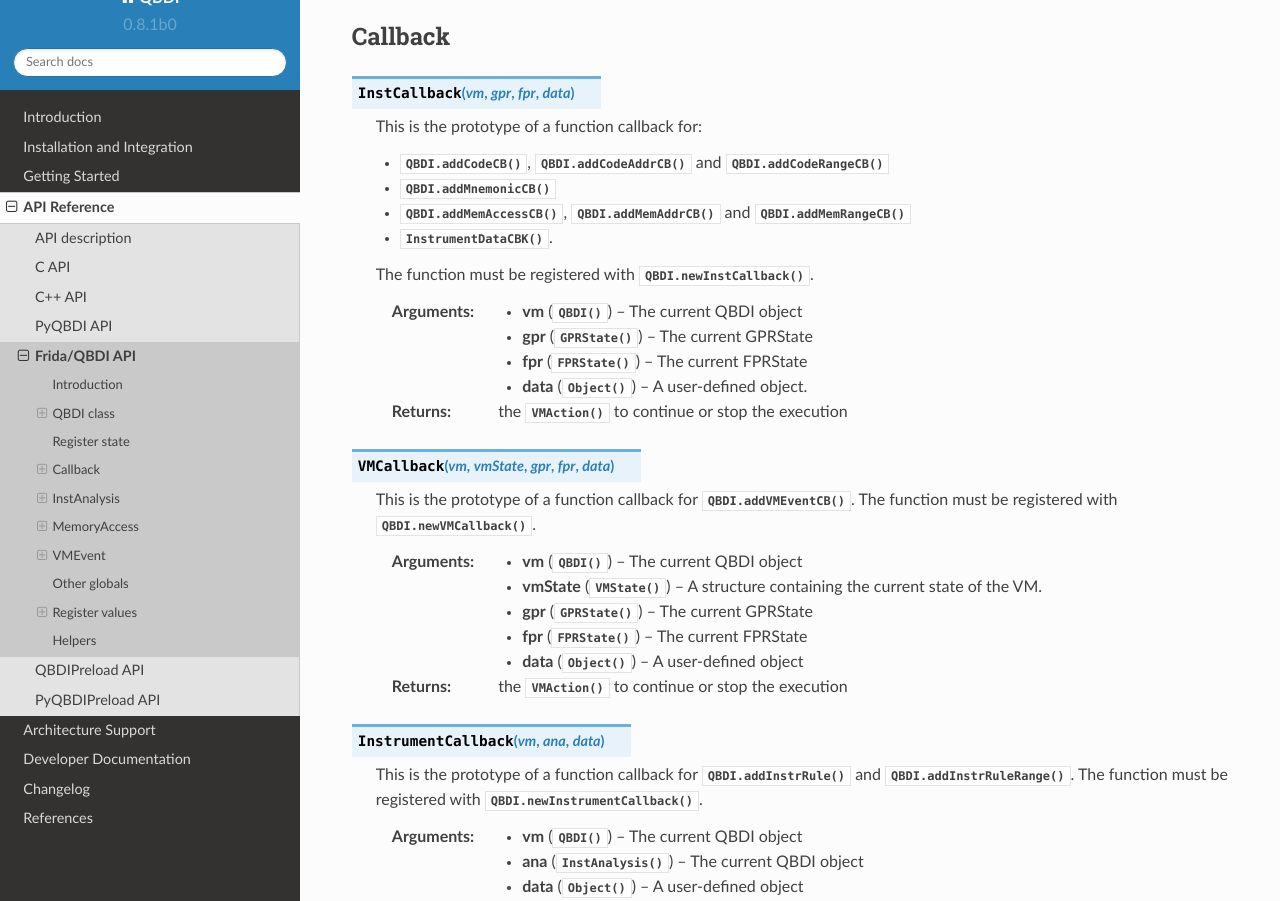
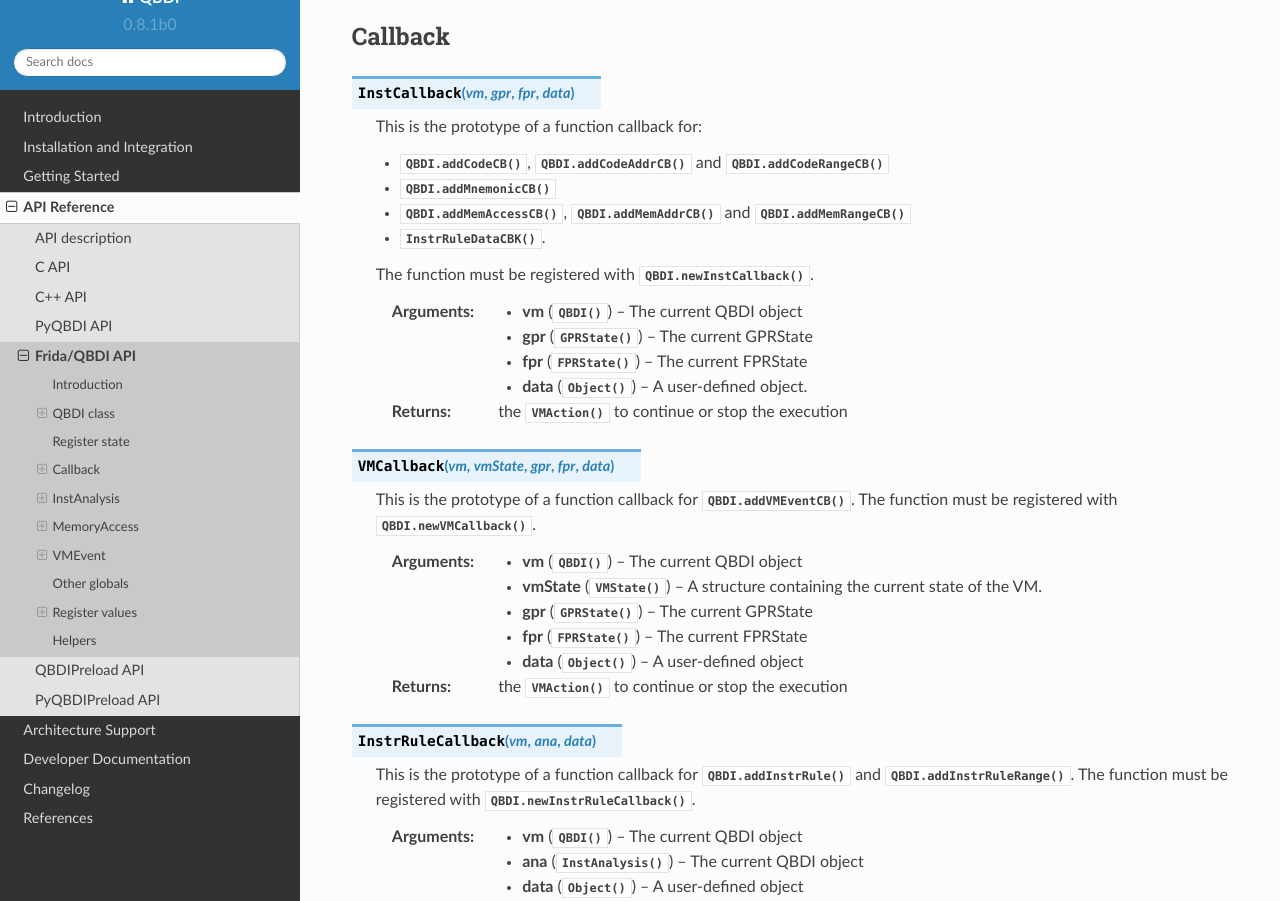
Before and after one commit to QBDI/QBDI, a Sphinx documentation site: the page built from docs/source/api_js.rst, in a window 1280 px wide and 1400 px high, scrolled down 7799 px, cut to the strip 28-929 px from the top of the window. Built offline with Sphinx 7.4.7 and the Read the Docs theme 2.0.0, drawn with Linux system fonts in a browser that asks for light colours; some of the changed text lies outside the part shown.

Commit message:
Rename InstrumentCallback

```diff
--- a/docs/source/api_js.rst
+++ b/docs/source/api_js.rst
@@ -11,7 +11,7 @@ We provide bindings for Frida, most C/C++ APIs are exported and available throug
 Nevertheless, this API slightly differs from the C++ API:
 
 - Every callback must be created as a native function.
-  The callback registration can be done through calling :js:func:`QBDI.newInstCallback`, :js:func:`QBDI.newVMCallback` and :js:func:`QBDI.newInstrumentCallback`.
+  The callback registration can be done through calling :js:func:`QBDI.newInstCallback`, :js:func:`QBDI.newVMCallback` and :js:func:`QBDI.newInstrRuleCallback`.
 - The *QBDI* class is the equivalent of the *VM* class we have in the C++ API.
 
 
@@ -22,7 +22,7 @@ With Frida API, the QBDI object is the equivalent of the VM object in C++ API.
 
 .. js:autoclass:: QBDI
    :members:
-   :exclude-members: newInstrumentCallback, newInstCallback, newVMCallback, addMnemonicCB,
+   :exclude-members: newInstrRuleCallback, newInstCallback, newVMCallback, addMnemonicCB,
                      addCodeCB, addCodeAddrCB, addCodeRangeCB, addVMEventCB, addMemAccessCB, addMemAddrCB, addMemRangeCB,
                      recordMemoryAccess, addInstrRule, addInstrRuleRange, deleteAllInstrumentations, deleteInstrumentation,
                      addInstrumentedModule, addInstrumentedModuleFromAddr, addInstrumentedRange, instrumentAllExecutableMaps,
@@ -86,7 +86,7 @@ Creation
 
 .. js:autofunction:: QBDI#newInstCallback
 
-.. js:autofunction:: QBDI#newInstrumentCallback
+.. js:autofunction:: QBDI#newInstrRuleCallback
 
 .. js:autofunction:: QBDI#newVMCallback
 
@@ -121,10 +121,10 @@ MemoryAccess
 
 .. js:autofunction:: QBDI#addMemRangeCB
 
-.. _instrumentcallback-management-js:
+.. _instrrulecallback-management-js:
 
-InstrumentCallback
-^^^^^^^^^^^^^^^^^^
+InstrRuleCallback
+^^^^^^^^^^^^^^^^^
 
 .. js:autofunction:: QBDI#addInstrRule
 
@@ -226,7 +226,7 @@ Callback
     - :js:func:`QBDI.addCodeCB`, :js:func:`QBDI.addCodeAddrCB` and :js:func:`QBDI.addCodeRangeCB`
     - :js:func:`QBDI.addMnemonicCB`
     - :js:func:`QBDI.addMemAccessCB`, :js:func:`QBDI.addMemAddrCB` and :js:func:`QBDI.addMemRangeCB`
-    - :js:class:`InstrumentDataCBK`.
+    - :js:class:`InstrRuleDataCBK`.
 
     The function must be registered with :js:func:`QBDI.newInstCallback`.
 
@@ -250,18 +250,18 @@ Callback
 
     :return: the :js:class:`VMAction` to continue or stop the execution
 
-.. js:function:: InstrumentCallback(vm, ana, data)
+.. js:function:: InstrRuleCallback(vm, ana, data)
 
     This is the prototype of a function callback for :js:func:`QBDI.addInstrRule` and :js:func:`QBDI.addInstrRuleRange`.
-    The function must be registered with :js:func:`QBDI.newInstrumentCallback`.
+    The function must be registered with :js:func:`QBDI.newInstrRuleCallback`.
 
     :param QBDI         vm:   The current QBDI object
     :param InstAnalysis ana:  The current QBDI object
     :param Object       data: A user-defined object
 
-    :return: An Array of :js:class:`InstrumentDataCBK`
+    :return: An Array of :js:class:`InstrRuleDataCBK`
 
-.. js:autoclass:: InstrumentDataCBK
+.. js:autoclass:: InstrRuleDataCBK
 
 .. js:autoclass:: VMAction
 
--- a/docs/source/changelog.rst
+++ b/docs/source/changelog.rst
@@ -37,9 +37,9 @@ Version 0.8.0
   * Change algorithm for ``OperandAnalysis``. The type ``OPERAND_INVALID`` may be present in the list of operands when a register is unset with the current instruction.
     Many operands may describe the used of the same register when a register is used multiple times for different purposes by the instruction.
 
-* Add Instrumentation Callback :c:type:`QBDI_InstrumentDataCBK` and :cpp:type:`QBDI::InstrumentDataCBK` (`#151 <https://github.com/QBDI/QBDI/pull/151>`_)
+* Add Instrumentation rule callback :c:type:`QBDI_InstrRuleDataCBK` and :cpp:type:`QBDI::InstrRuleDataCBK` (`#151 <https://github.com/QBDI/QBDI/pull/151>`_)
 
-  The Instrumentation Callback receives an InstAnalysis of each instruction during the instrumentation process. Based on this analysis, the callback
+  The Instrumentation rule callback receives an InstAnalysis of each instruction during the instrumentation process. Based on this analysis, the callback
   may insert custom InstCallback for each instruction.
 
   The call order of the callback has changed for the PREINST callback. If an instruction has multiple callbacks in PREINST position, they will be called
```
Also changed, not shown: docs/source/api_c.rst (+8 -8 lines), docs/source/api_cpp.rst (+7 -7 lines), docs/source/api_description.rst (+6 -6 lines), docs/source/api_pyqbdi.rst (+7 -7 lines), 12 other files.
